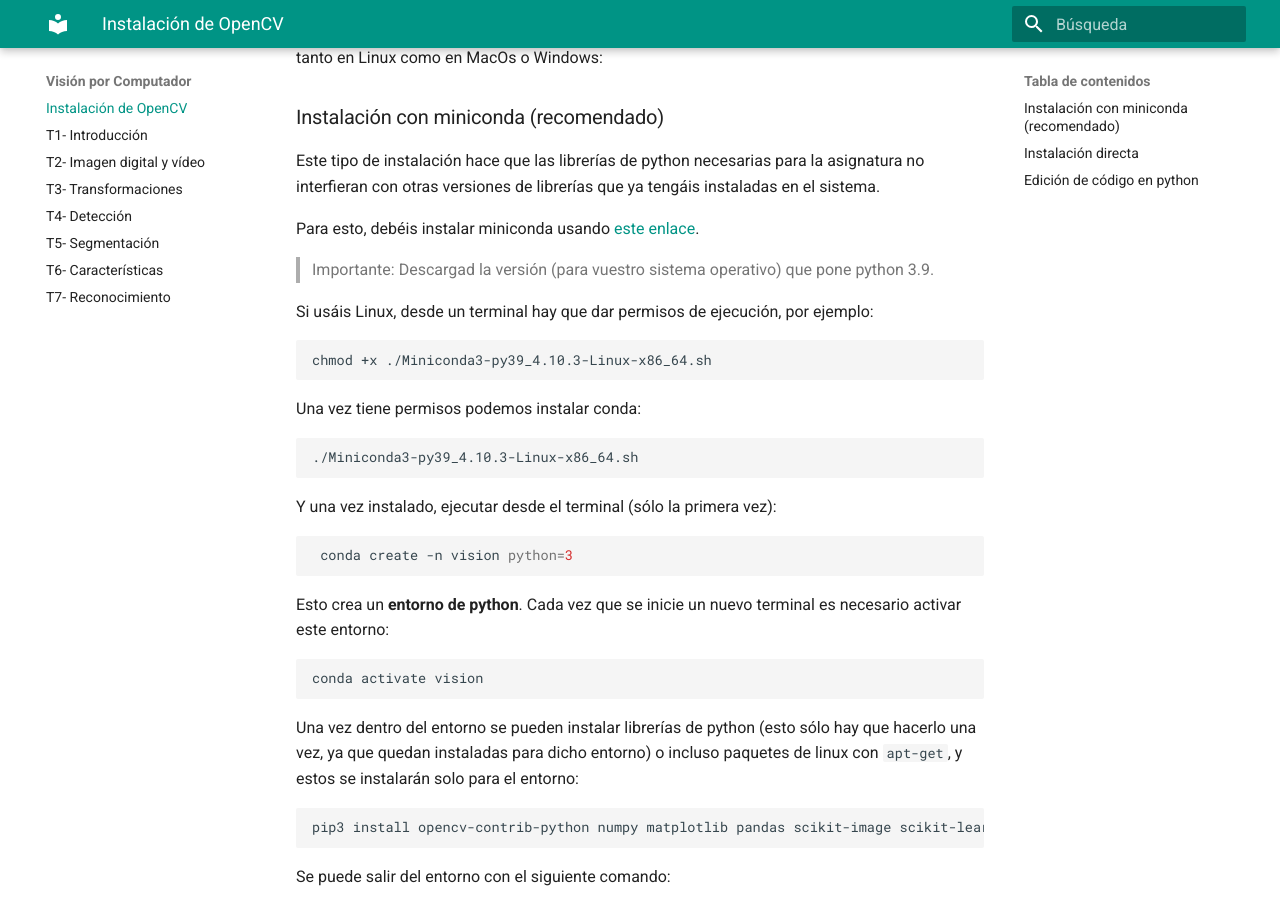
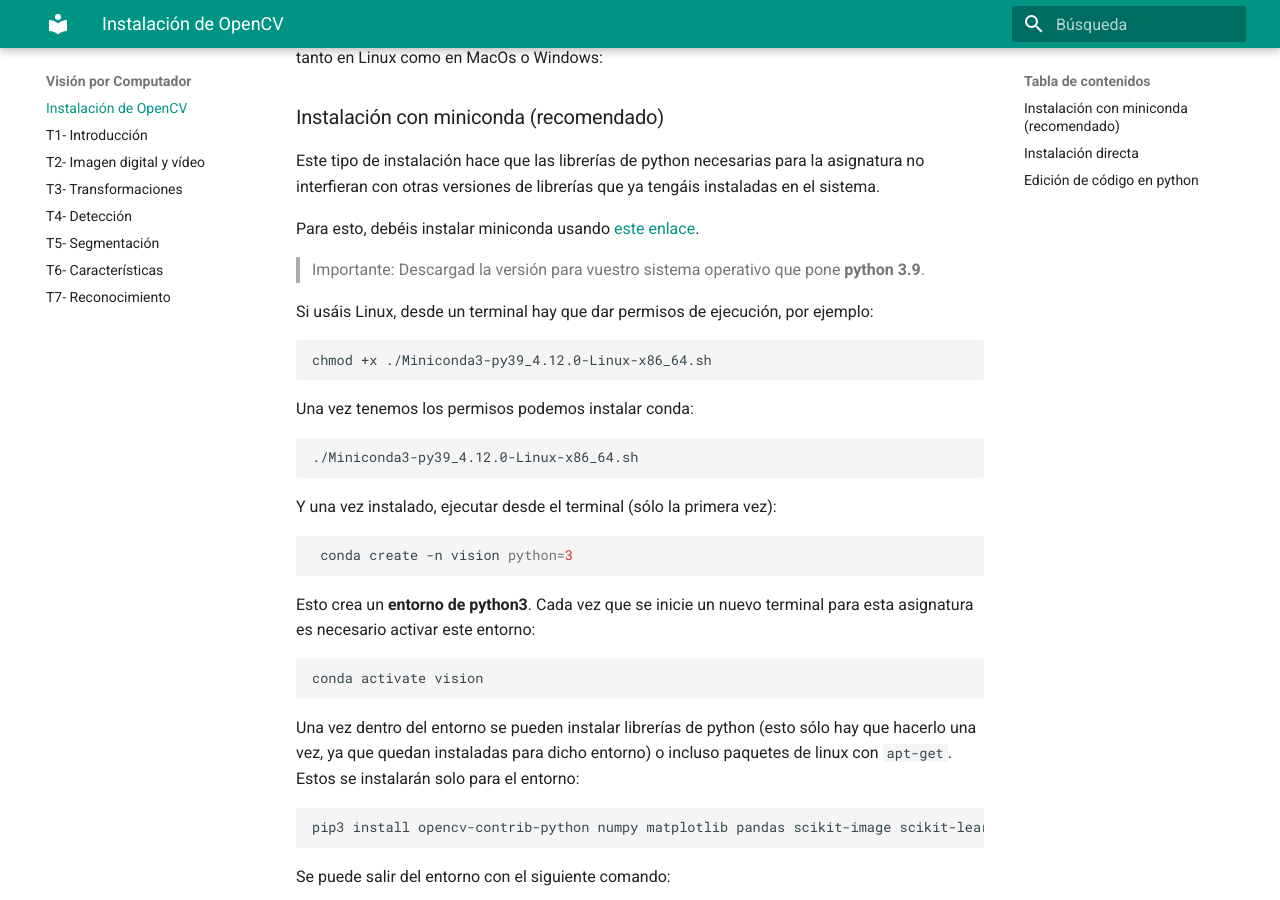
Before and after one commit to pertusa/VisionPorComputador, an MkDocs documentation site: the page built from docs/install.md, in a window 1280 px wide and 900 px high, scrolled down 346 px. Built offline with MkDocs 1.6.1 and Material for MkDocs 9.7.7, drawn with Linux system fonts in a browser that asks for light colours.

Commit message:
Install updated

````diff
--- a/docs/install.md
+++ b/docs/install.md
@@ -12,17 +12,17 @@ Este tipo de instalación hace que las librerías de python necesarias para la a
 
 Para esto, debéis instalar miniconda usando [este enlace](https://docs.conda.io/en/latest/miniconda.html).
 
-> Importante: Descargad la versión (para vuestro sistema operativo) que pone python 3.9.
+> Importante: Descargad la versión para vuestro sistema operativo que pone **python 3.9**.
 
 Si usáis Linux, desde un terminal hay que dar permisos de ejecución, por ejemplo:
 
 ```zsh
-chmod +x ./Miniconda3-py39_4.10.3-Linux-x86_64.sh
+chmod +x ./Miniconda3-py39_4.12.0-Linux-x86_64.sh
 ```
 
-Una vez tiene permisos podemos instalar conda:
+Una vez tenemos los permisos podemos instalar conda:
 ```zsh
-./Miniconda3-py39_4.10.3-Linux-x86_64.sh
+./Miniconda3-py39_4.12.0-Linux-x86_64.sh
 ```
 
 Y una vez instalado, ejecutar desde el terminal (sólo la primera vez):
@@ -31,13 +31,13 @@ Y una vez instalado, ejecutar desde el terminal (sólo la primera vez):
  conda create -n vision python=3
 ```
 
-Esto crea un **entorno de python**. Cada vez que se inicie un nuevo terminal es necesario activar este entorno:
+Esto crea un **entorno de python3**. Cada vez que se inicie un nuevo terminal para esta asignatura es necesario activar este entorno:
 
 ```zsh
 conda activate vision
 ```
 
-Una vez dentro del entorno se pueden instalar librerías de python (esto sólo hay que hacerlo una vez, ya que quedan instaladas para dicho entorno) o incluso paquetes de linux con `apt-get`, y estos se instalarán solo para el entorno:
+Una vez dentro del entorno se pueden instalar librerías de python (esto sólo hay que hacerlo una vez, ya que quedan instaladas para dicho entorno) o incluso paquetes de linux con `apt-get`. Estos se instalarán solo para el entorno:
 
 ```zsh
 pip3 install opencv-contrib-python numpy matplotlib pandas scikit-image scikit-learn
````
